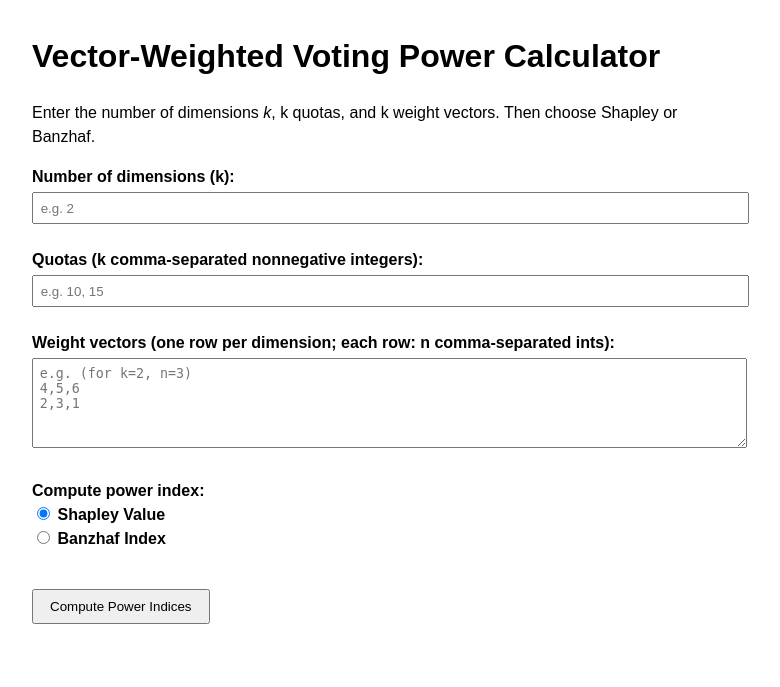
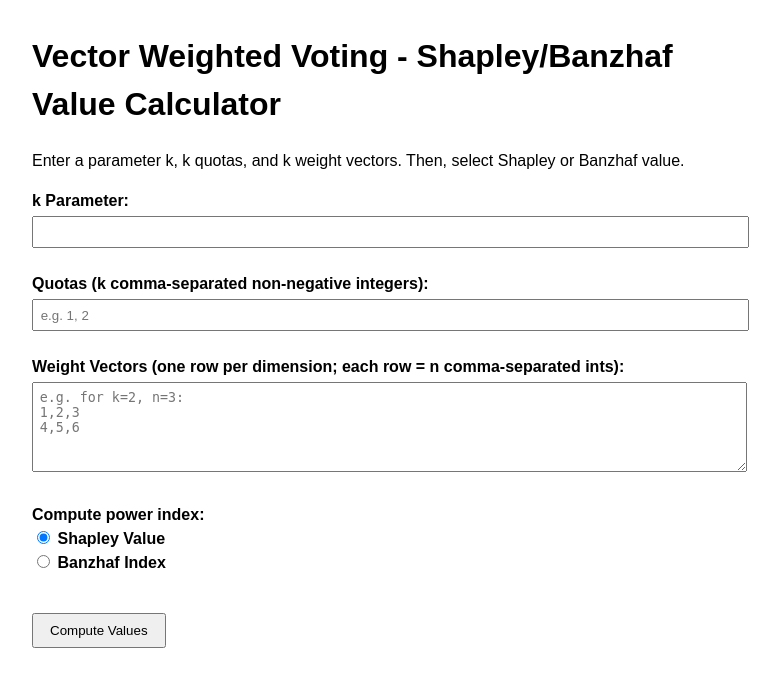
Before and after one commit to iane884/CS396_EC, a Flask app: page / in a window 1280 px wide. Shown: the top 687 px of the page, without its empty margins (258-1038 px from the left). Run offline with Flask 3, Linux system fonts and the light colour scheme.

Commit message:
updated text

```diff
--- a/templates/index.html
+++ b/templates/index.html
@@ -13,8 +13,8 @@
   </style>
 </head>
 <body>
-  <h1>Vector-Weighted Voting Power Calculator</h1>
-  <p>Enter the number of dimensions <em>k</em>, k quotas, and k weight vectors. Then choose Shapley or Banzhaf.</p>
+  <h1>Vector Weighted Voting - Shapley/Banzhaf Value Calculator</h1>
+  <p>Enter a parameter k, k quotas, and k weight vectors. Then, select Shapley or Banzhaf value.</p>
 
   {% if error %}
     <div class="error">Error: {{ error }}</div>
@@ -22,18 +22,18 @@
 
   <form method="POST" action="/compute">
     <!-- k -->
-    <label for="k">Number of dimensions (k):</label>
-    <input type="number" id="k" name="k" min="1" required placeholder="e.g. 2">
+    <label for="k">k Parameter:</label>
+    <input type="number" id="k" name="k" min="1">
     <br><br>
 
     <!-- Quotas -->
-    <label for="quotas">Quotas (k comma-separated nonnegative integers):</label>
-    <input type="text" id="quotas" name="quotas" required placeholder="e.g. 10, 15">
+    <label for="quotas">Quotas (k comma-separated non-negative integers):</label>
+    <input type="text" id="quotas" name="quotas" required placeholder="e.g. 1, 2">
     <br><br>
 
     <!-- Weight vectors -->
-    <label for="weights">Weight vectors (one row per dimension; each row: n comma-separated ints):</label>
-    <textarea id="weights" name="weights" rows="5" required placeholder="e.g. (for k=2, n=3)&#10;4,5,6&#10;2,3,1"></textarea>
+    <label for="weights">Weight Vectors (one row per dimension; each row = n comma-separated ints):</label>
+    <textarea id="weights" name="weights" rows="5" required placeholder="e.g. for k=2, n=3: &#10;1,2,3&#10;4,5,6"></textarea>
     <br><br>
 
     <!-- Index type -->
@@ -44,7 +44,7 @@
     <label for="banzhaf">Banzhaf Index</label>
     <br><br>
 
-    <button type="submit">Compute Power Indices</button>
+    <button type="submit">Compute Values</button>
   </form>
 </body>
 </html>
```
Also changed, not shown: templates/results.html (+4 -4 lines).
